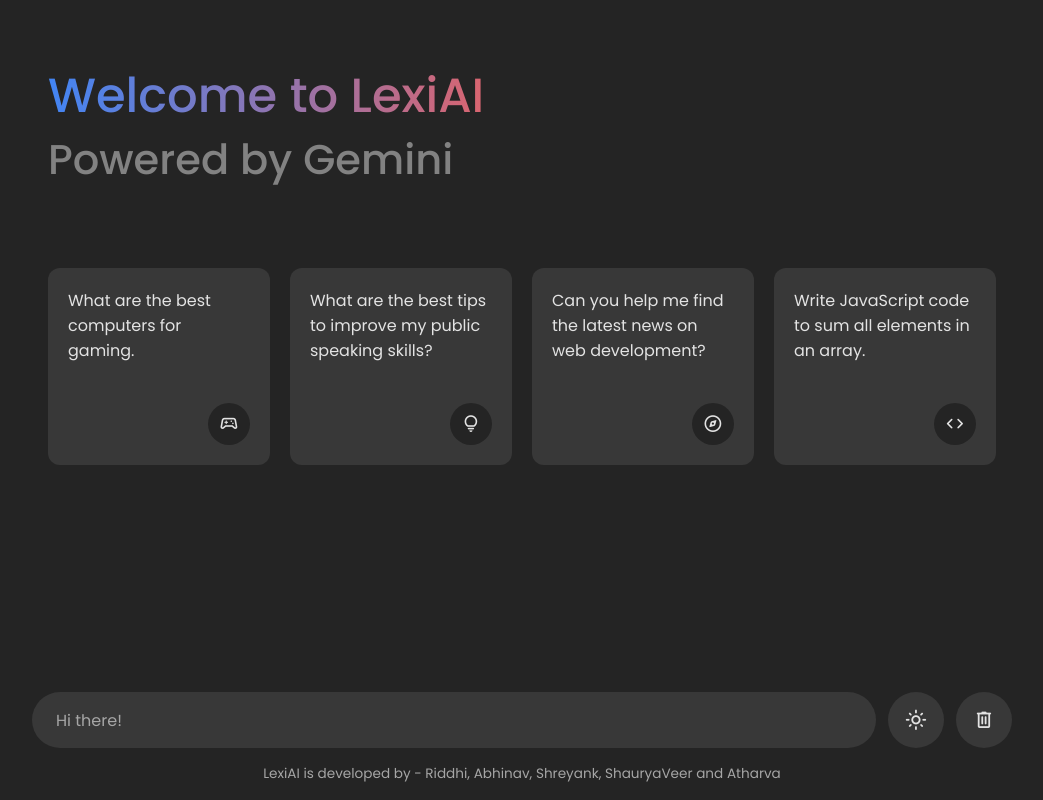
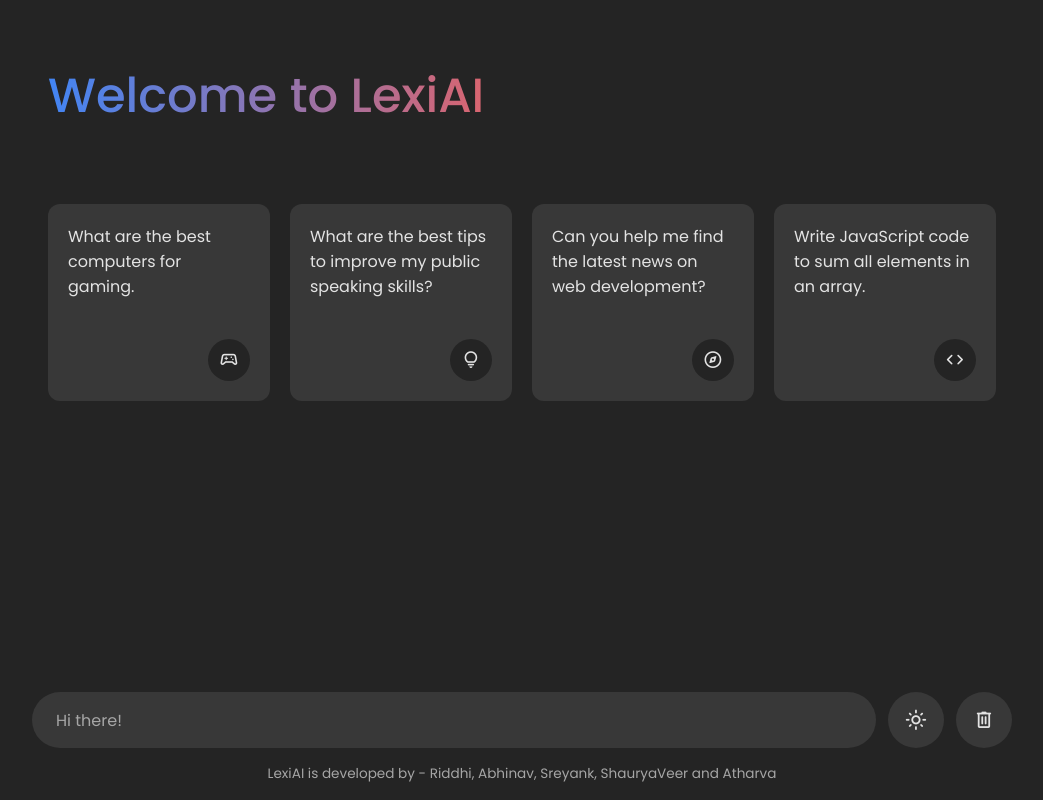
Before and after one commit to Shauryaisnotcool/LexiAI, a plain HTML site: page index.html in a window 1280 px wide. Shown: the whole page, without its empty margins (118-1161 px from the left). Drawn offline with nearby package versions, Linux system fonts and the light colour scheme.

Commit message:
Update index.html

```diff
--- a/index.html
+++ b/index.html
@@ -1,21 +1,15 @@
   <!DOCTYPE html>
-<!-- Coding By CodingNepal - www.codingnepalweb.com -->
-<html lang="en">
   <head>
-  <meta charset="UTF-8">
-  <meta name="viewport" content="width=device-width, initial-scale=1.0">
     <title>LexiAI | By 8th standard</title>
-  <!-- Linking Google Fonts For Icons -->
     <link rel="stylesheet" href="https://fonts.googleapis.com/css2?family=Material+Symbols+Rounded:opsz,wght,FILL,GRAD@24,400,0,0" />
     <link rel="stylesheet" href="style.css">
   </head>
   <body>
     <header class="header">
-    <!-- Header Greetings -->
+
       <h1 class="title">Welcome to LexiAI</h1>
-    <p class="subtitle">Powered by Gemini</p>
+      <p class="subtitle"></p>
 
-    <!-- Suggestion list -->
       <ul class="suggestion-list">
         <li class="suggestion">
           <h4 class="text">What are the best computers for gaming.</h4>
@@ -36,10 +30,10 @@
       </ul>
     </header>
 
-  <!-- Chat List / Container -->
+
     <div class="chat-list"></div>
 
-  <!-- Typing Area -->
+
     <div class="typing-area">
       <form action="#" class="typing-form">
         <div class="input-wrapper">
@@ -52,7 +46,7 @@
         </div>
       </form>
       <p class="disclaimer-text">
-      LexiAI is developed by - Riddhi, Abhinav, Shreyank, ShauryaVeer and Atharva
+        LexiAI is developed by - Riddhi, Abhinav, Sreyank, ShauryaVeer and Atharva
       </p>
     </div>
 
```
Lines whose indentation alone changed are shown as unchanged.
